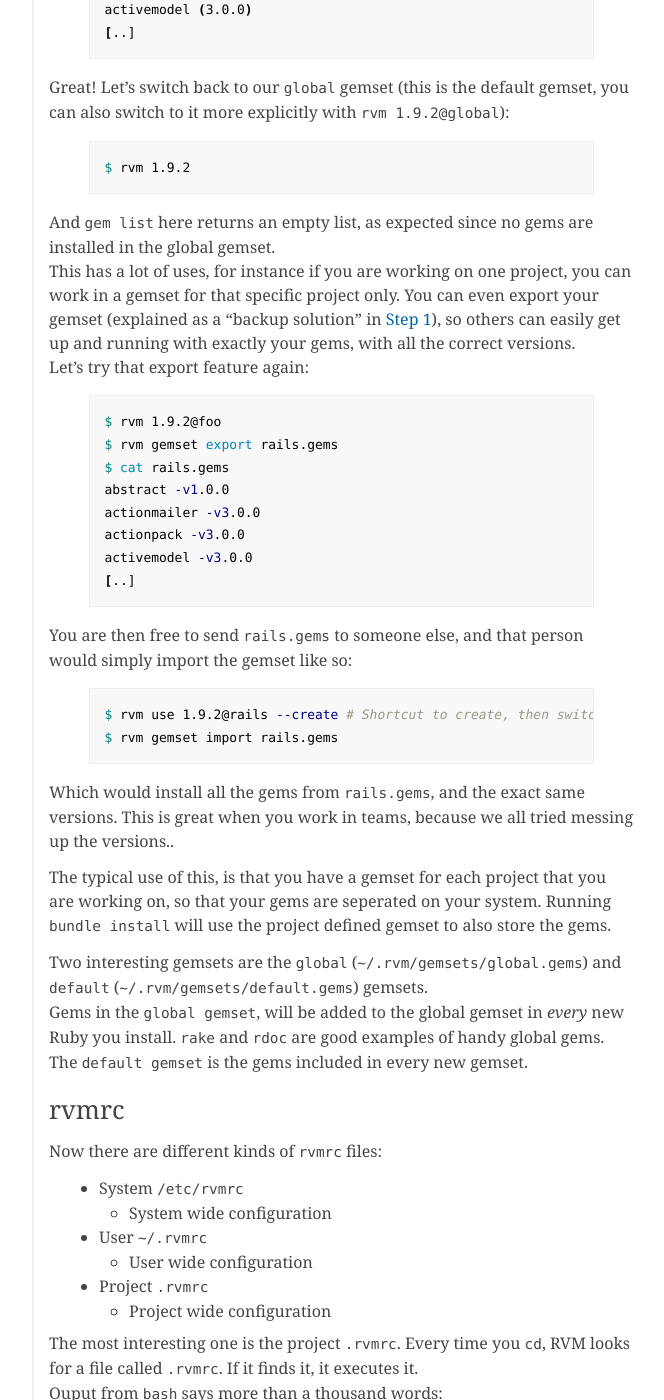
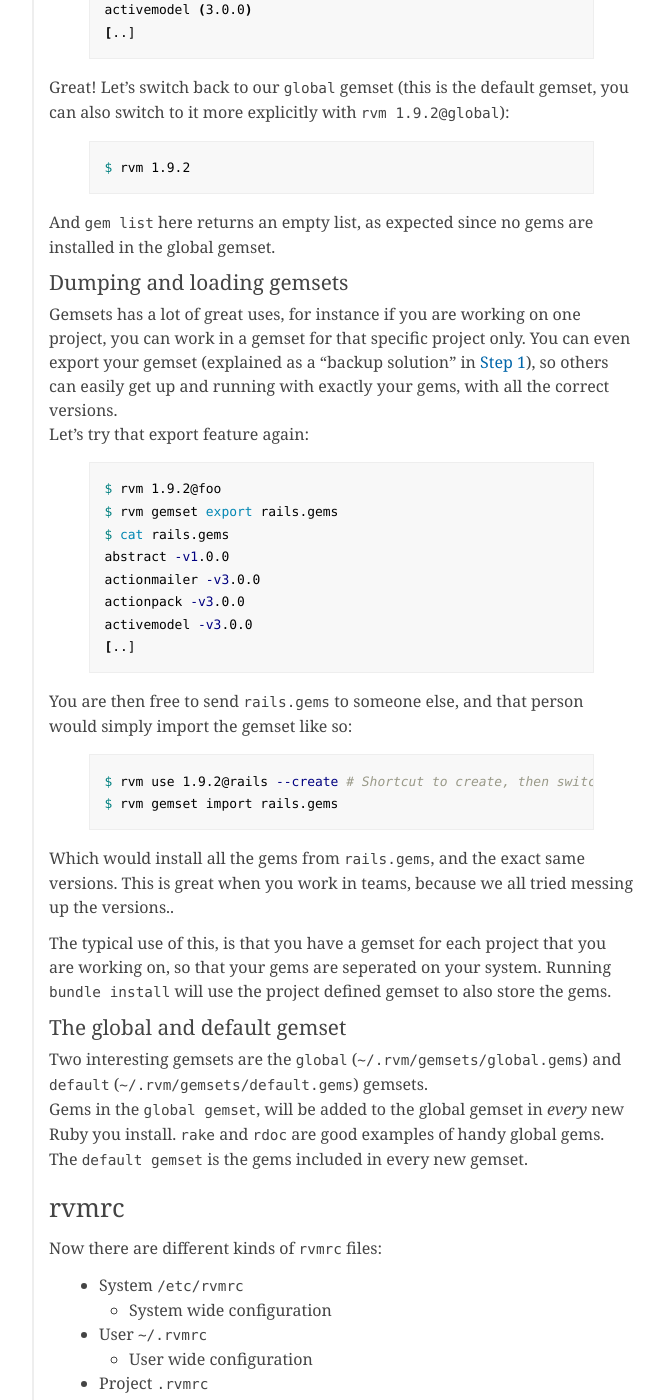
Before and after one commit to igor47/blog, a Jekyll site: the page built from _posts/2010-09-07-how-to-use-rvm-the-right-way.md, in a window 1280 px wide and 1400 px high, scrolled down 3408 px. Shown: the whole window, without its empty margins (218-882 px from the left). Built offline with Jekyll 4.4.1, drawn with Linux system fonts in a browser that asks for light colours; Markdown is read by kramdown in place of the engine named in the settings; comment, search, counter and statistics services are not loaded.

Commit message:
Gemsets chapter is a bit long now, split it into a few parts.

```diff
--- a/_posts/2010-09-07-how-to-use-rvm-the-right-way.md
+++ b/_posts/2010-09-07-how-to-use-rvm-the-right-way.md
@@ -143,7 +143,10 @@ $ rvm 1.9.2
 {% endhighlight %}
 
 And `gem list` here returns an empty list, as expected since no gems are installed in the global gemset.
-This has a lot of uses, for instance if you are working on one project, you can work in a gemset for that specific project only. You can even export your gemset (explained as a "backup solution" in [Step 1](#step1)), so others can easily get up and running with exactly your gems, with all the correct versions.
+
+### Dumping and loading gemsets
+
+Gemsets has a lot of great uses, for instance if you are working on one project, you can work in a gemset for that specific project only. You can even export your gemset (explained as a "backup solution" in [Step 1](#step1)), so others can easily get up and running with exactly your gems, with all the correct versions.
 Let's try that export feature again:
 
 {% highlight bash %}
@@ -167,6 +170,8 @@ $ rvm gemset import rails.gems
 Which would install all the gems from `rails.gems`, and the exact same versions. This is great when you work in teams, because we all tried messing up the versions..
 
 The typical use of this, is that you have a gemset for each project that you are working on, so that your gems are seperated on your system. Running `bundle install` will use the project defined gemset to also store the gems.
+
+### The global and default gemset
 
 Two interesting gemsets are the `global` (`~/.rvm/gemsets/global.gems`) and `default` (`~/.rvm/gemsets/default.gems`) gemsets.
 Gems in the `global gemset`, will be added to the global gemset in *every* new Ruby you install. `rake` and `rdoc` are good examples of handy global gems.
```
